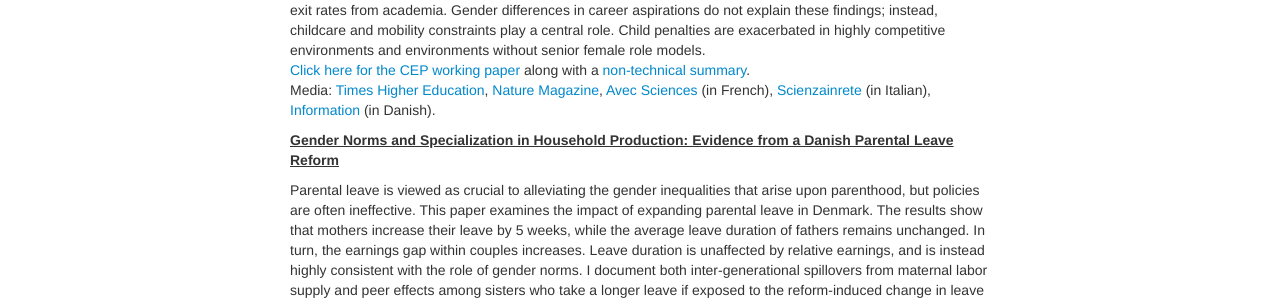
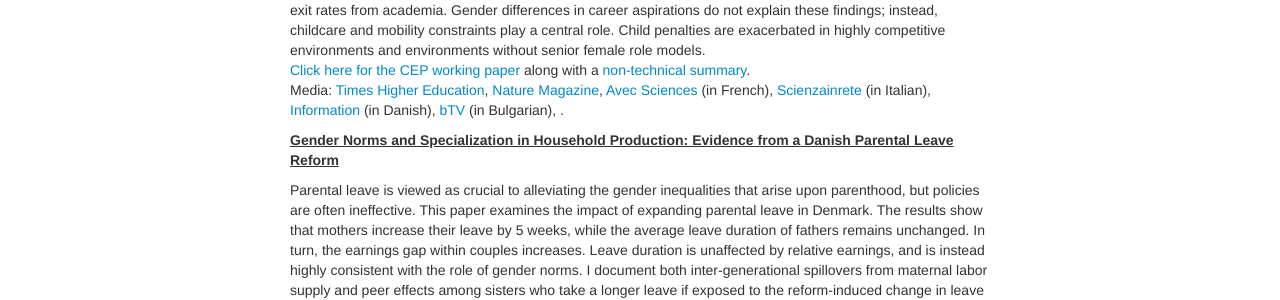
Before and after one commit to annesophielassen/annesophielassen.github.io, a Jekyll site: the page built from pages/research.md, in a window 1280 px wide. Shown: the part 1362-1662 px from the top of the page. Built offline with Jekyll 4.4.1, drawn with Linux system fonts in a browser that asks for light colours.

Commit message:
Update research.md

```diff
--- a/pages/research.md
+++ b/pages/research.md
@@ -38,7 +38,7 @@ We study whether policy can shift gendered beliefs, norms, and labor market outc
 with <a href="https://sites.google.com/site/riaivandic/home"> Ria Ivandic</a>, <a href="https://sites.google.com/view/sofiecairo"> Sofie Cairo</a> and <a href="https://research.hhs.se/esploro/profile/valentina_tartari/overview"> Valentina Tartari</a> <br>
 Persistent gender gaps in the labor market are largely driven by the under-representation of women at the top of most professions. We study how parenthood shapes gender gaps in academic careers using population-wide administrative and survey data linked to productivity and promotion records. Parenthood marks a sharp divergence in academic careers: one in three women exit academia following motherhood. Men also experience a decline in academic employment after fatherhood, but the effects are substantially smaller. For mothers, childbirth leads to a persistent decline in both tenure attainment and research output, while men’s trajectories on these margins are unaffected by parenthood. The child penalty on tenure is driven primarily by women’s higher exit rates from academia. Gender differences in career aspirations do not explain these findings; instead, childcare and mobility constraints play a central role. Child penalties are exacerbated in highly competitive environments and environments without senior female role models.<br>
 <a href="https://cep.lse.ac.uk/pubs/download/dp2160.pdf"> Click here for the CEP working paper</a> along with a <a href="https://berlinschoolofeconomics.de/insight/parenthood-and-the-academic-career-ladder-1">non-technical summary</a>. <br>
-Media:  <a href="https://www.timeshighereducation.com/news/one-three-women-leave-academia-after-having-children">Times Higher Education</a>,  <a href="https://www.nature.com/articles/d41586-026-00981-3">Nature Magazine</a>,  <a href="https://www.radiofrance.fr/franceculture/podcasts/avec-sciences/une-femme-sur-trois-quitte-la-recherche-academique-apres-avoir-eu-un-enfant-3587972">Avec Sciences</a> (in French),  <a href="https://www.scienzainrete.it/articolo/parit%C3%A0-parole-divario-nei-fatti-peso-della-maternit%C3%A0/patrizia-caraveo/2026-04-04"> Scienzainrete</a> (in Italian), <a href="https://www.information.dk/indland/2026/04/naar-forskere-faar-boern-falder-kvinderne"> Information</a> (in Danish).
+Media:  <a href="https://www.timeshighereducation.com/news/one-three-women-leave-academia-after-having-children">Times Higher Education</a>,  <a href="https://www.nature.com/articles/d41586-026-00981-3">Nature Magazine</a>,  <a href="https://www.radiofrance.fr/franceculture/podcasts/avec-sciences/une-femme-sur-trois-quitte-la-recherche-academique-apres-avoir-eu-un-enfant-3587972">Avec Sciences</a> (in French),  <a href="https://www.scienzainrete.it/articolo/parit%C3%A0-parole-divario-nei-fatti-peso-della-maternit%C3%A0/patrizia-caraveo/2026-04-04"> Scienzainrete</a> (in Italian), <a href="https://www.information.dk/indland/2026/04/naar-forskere-faar-boern-falder-kvinderne"> Information</a> (in Danish), <a href="https://btvnovinite.bg/bulgaria/kariera-ili-dete-vse-poveche-zheni-otpadat-ot-akademichnija-zhivot-sled-kato-sa-stanali-majki.html"> bTV</a> (in Bulgarian), .
 <br>
 
 ##### <u>Gender Norms and Specialization in Household Production: Evidence from a Danish Parental Leave Reform</u>
```
